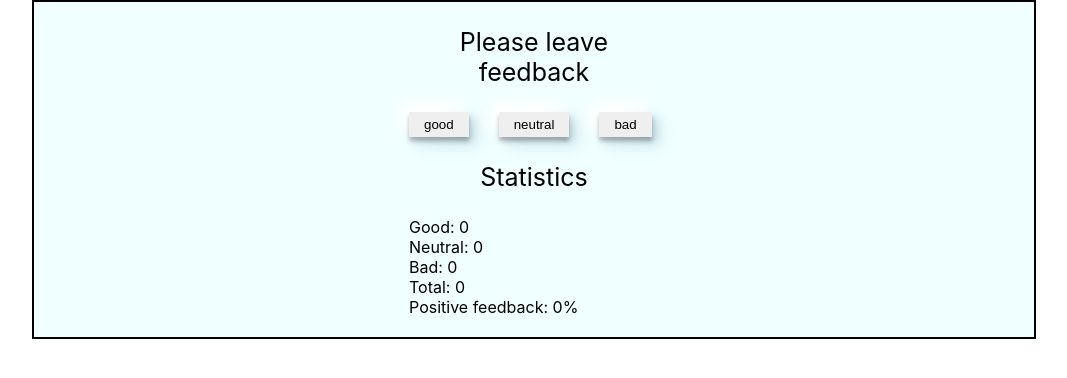
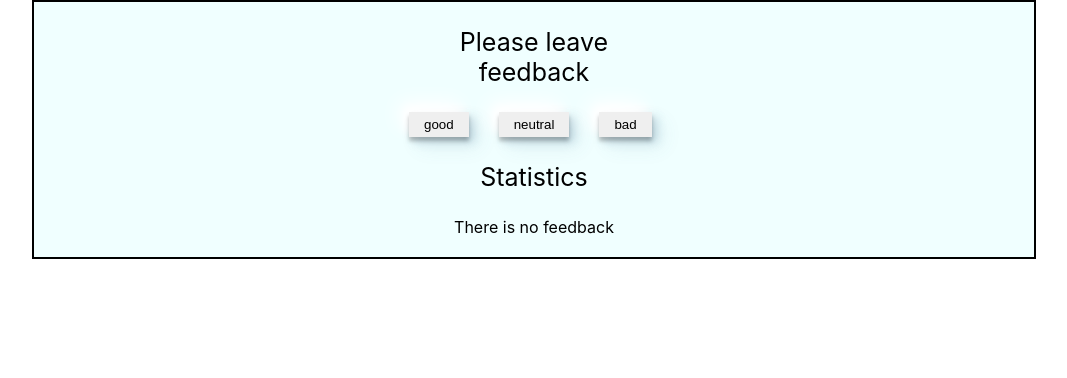
Before and after one commit to beligrous/goit-react-hw-02-feedback, a React (Create React App) app: page / in a window 1280 px wide. Shown: the top 378 px of the page, without its empty margins (106-1173 px from the left). Built offline with nearby package versions, Linux system fonts and the light colour scheme.

Commit message:
finish 1st task

```diff
--- a/src/components/Feedback/Feedback.jsx
+++ b/src/components/Feedback/Feedback.jsx
@@ -4,6 +4,7 @@
 import Statistics from 'components/Statstics/Statistics';
 import FeedbackOptions from 'components/FeedbackOptions/FeedbackOptions';
 import Section from 'components/Section/Section';
+import Notification from 'components/Notification/Notification';
 
 export default class Feedback extends Component {
   state = {
@@ -47,6 +48,7 @@
           />
         </Section>
         <Section title={'Statistics'}>
+          {good !== 0 || neutral !== 0 || bad !== 0 ? (
             <Statistics
               good={good}
               neutral={neutral}
@@ -54,6 +56,9 @@
               total={this.countTotalFeedback()}
               positivePercentage={this.countPositiveFeedbackPercentage()}
             />
+          ) : (
+            <Notification message={'There is no feedback'} />
+          )}
         </Section>
       </Container>
     );
@@ -61,12 +66,13 @@
 }
 
 Feedback.propTypes = {
-  title: PropTypes.string.isRequired,
+  title: PropTypes.string,
   options: PropTypes.objectOf(PropTypes.number.isRequired),
-  onLeaveFeedback: PropTypes.func.isRequired,
-  good: PropTypes.number.isRequired,
-  neutral: PropTypes.number.isRequired,
-  bad: PropTypes.number.isRequired,
-  total: PropTypes.number.isRequired,
-  positivePercentage: PropTypes.number.isRequired,
+  onLeaveFeedback: PropTypes.func,
+  good: PropTypes.number,
+  neutral: PropTypes.number,
+  bad: PropTypes.number,
+  total: PropTypes.number,
+  positivePercentage: PropTypes.number,
+  message: PropTypes.string,
 };
--- /dev/null
+++ b/src/components/Notification/Notification.jsx
@@ -0,0 +1,10 @@
+import PropTypes from 'prop-types';
+function Notification({ message }) {
+  return <p>{message}</p>;
+}
+
+export default Notification;
+
+Notification.propTypes = {
+  message: PropTypes.string,
+};
```
Lines whose indentation alone changed are shown as unchanged.
